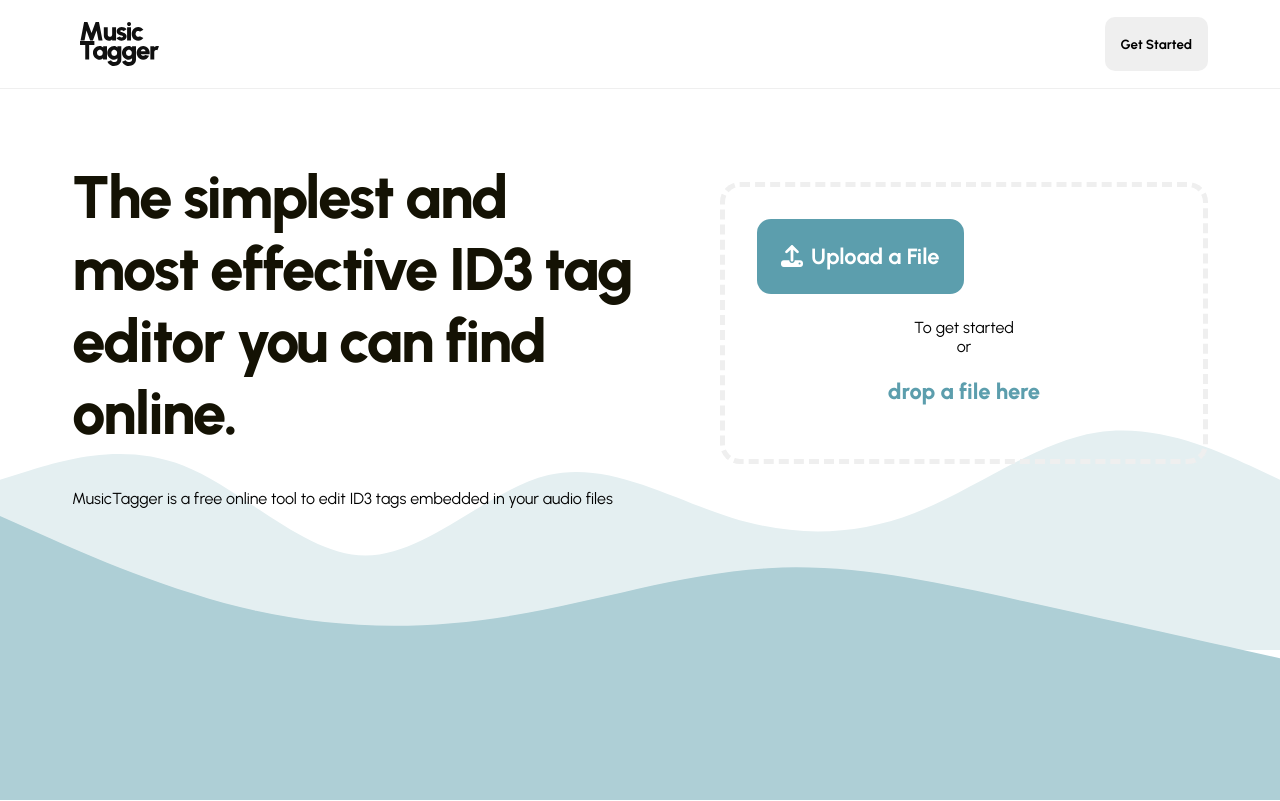
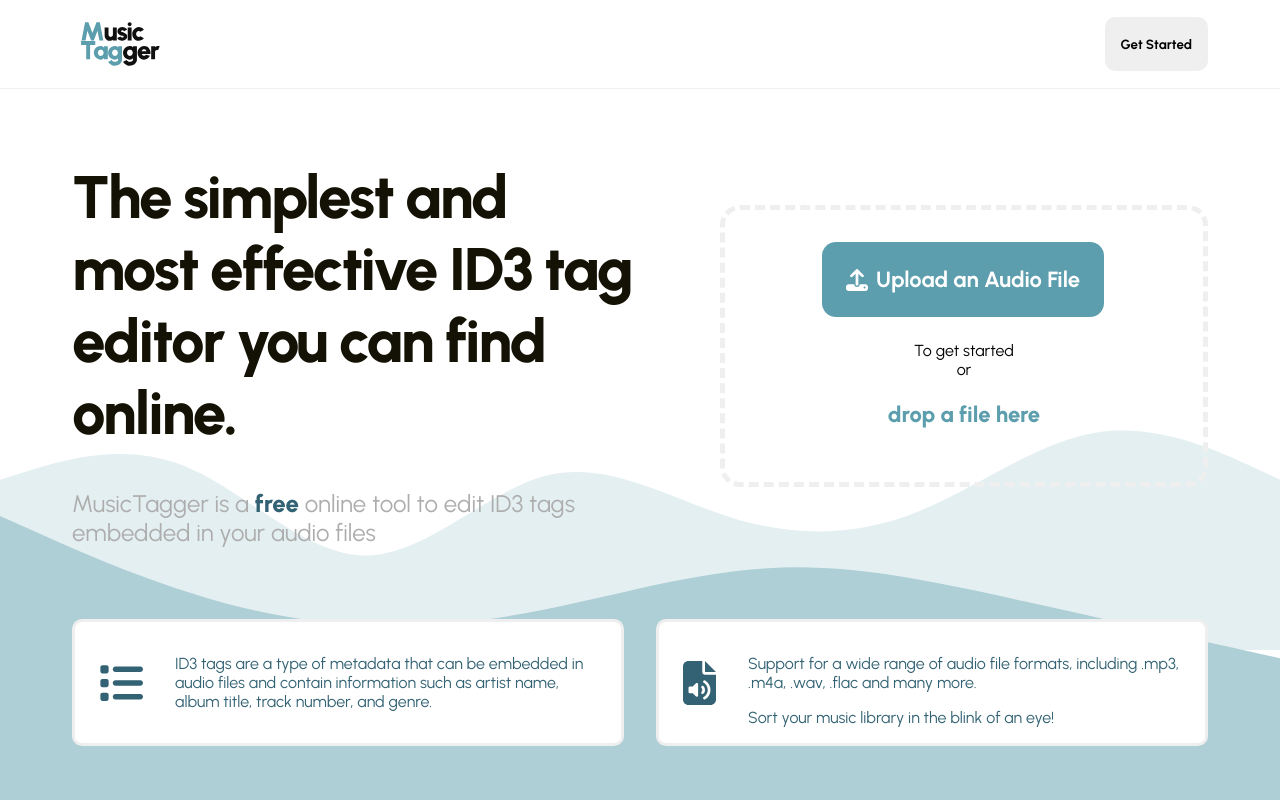
Before and after one commit to catervpillar/musictagger, a React (Create React App) app: page / in a window 1280 px wide. Built offline with nearby package versions, Linux system fonts and the light colour scheme.

Commit message:
added cards in landing page

```diff
--- a/src/components/Home/HomeContent.js
+++ b/src/components/Home/HomeContent.js
@@ -1,5 +1,5 @@
 import { FontAwesomeIcon } from '@fortawesome/react-fontawesome'
-import { faUpload } from '@fortawesome/free-solid-svg-icons'
+import { faUpload, faList, faFileAudio } from '@fortawesome/free-solid-svg-icons'
 
 import classes from './HomeContent.module.css';
 
@@ -7,20 +7,20 @@
     return (
         <>
             <div className={classes.content}>
-                <svg className={`${classes['wave-background']} ${classes.wave1}`} xmlns="http://www.w3.org/2000/svg" viewBox="0 0 1440 320"><path fill="#aecfd6" fill-opacity="1" d="M0,0L48,21.3C96,43,192,85,288,106.7C384,128,480,128,576,112C672,96,768,64,864,58.7C960,53,1056,75,1152,96C1248,117,1344,139,1392,149.3L1440,160L1440,320L1392,320C1344,320,1248,320,1152,320C1056,320,960,320,864,320C768,320,672,320,576,320C480,320,384,320,288,320C192,320,96,320,48,320L0,320Z"></path></svg>
-                {/* <svg className={`${classes['wave-background']} ${classes.wave2}`} xmlns="http://www.w3.org/2000/svg" viewBox="0 0 1440 320"><path fill="#e4eff1" fill-opacity="1" d="M0,288L34.3,261.3C68.6,235,137,181,206,170.7C274.3,160,343,192,411,176C480,160,549,96,617,74.7C685.7,53,754,75,823,90.7C891.4,107,960,117,1029,112C1097.1,107,1166,85,1234,80C1302.9,75,1371,85,1406,90.7L1440,96L1440,320L1405.7,320C1371.4,320,1303,320,1234,320C1165.7,320,1097,320,1029,320C960,320,891,320,823,320C754.3,320,686,320,617,320C548.6,320,480,320,411,320C342.9,320,274,320,206,320C137.1,320,69,320,34,320L0,320Z"></path></svg> */}
-                <svg className={`${classes['wave-background']} ${classes.wave2}`} xmlns="http://www.w3.org/2000/svg" viewBox="0 0 1440 320"><path fill="#e4eff1" fill-opacity="1" d="M0,128L34.3,117.3C68.6,107,137,85,206,112C274.3,139,343,213,411,213.3C480,213,549,139,617,122.7C685.7,107,754,149,823,170.7C891.4,192,960,192,1029,165.3C1097.1,139,1166,85,1234,74.7C1302.9,64,1371,96,1406,112L1440,128L1440,320L1405.7,320C1371.4,320,1303,320,1234,320C1165.7,320,1097,320,1029,320C960,320,891,320,823,320C754.3,320,686,320,617,320C548.6,320,480,320,411,320C342.9,320,274,320,206,320C137.1,320,69,320,34,320L0,320Z"></path></svg>
+
                 <div className={classes.slide}>
                     <div className={classes.slogan}>
                         <h1>The simplest and most effective ID3 tag editor you can find online.</h1>
-                        <p>MusicTagger is a free online tool to edit ID3 tags embedded in your audio files</p>
+                        <p>MusicTagger is a <span>free</span> online tool to edit ID3 tags embedded in your audio files</p>
                     </div>
                     <div className={classes['upload-section']}>
                         <div className={classes['drop-area']}>
-                            <button>
-                                <FontAwesomeIcon icon={faUpload} />
-                                Upload a File
-                            </button>
+                            <div>
+                                <button>
+                                    <FontAwesomeIcon icon={faUpload} />
+                                    Upload an Audio File
+                                </button>
+                            </div>
                             <div className={classes['or-phrase']}>
                                 <p>To get started</p>
                                 <p>or</p>
@@ -29,6 +29,26 @@
                         </div>
                     </div>
                 </div>
+
+                <div className={classes['cards-container']}>
+                    <div className={classes.card}>
+                        <FontAwesomeIcon icon={faList} className={classes.icon} />
+                        <p>ID3 tags are a type of metadata that can be embedded in audio files and contain information such as artist name, album title, track number, and genre.</p>
+                    </div>
+
+                    <div className={classes.card}>
+                        <FontAwesomeIcon icon={faFileAudio} className={classes.icon} />
+                        <div>
+                            <p> Support for a wide range of audio file formats, including .mp3, .m4a, .wav, .flac and many more.</p>
+                            <p style={{ margin: 0 }}>Sort your music library in the blink of an eye!</p>
+                        </div>
+                    </div>
+                </div>
+
+
+                <svg className={`${classes['wave-background']} ${classes.wave1}`} xmlns="http://www.w3.org/2000/svg" viewBox="0 0 1440 320"><path fill="#aecfd6" fill-opacity="1" d="M0,0L48,21.3C96,43,192,85,288,106.7C384,128,480,128,576,112C672,96,768,64,864,58.7C960,53,1056,75,1152,96C1248,117,1344,139,1392,149.3L1440,160L1440,320L1392,320C1344,320,1248,320,1152,320C1056,320,960,320,864,320C768,320,672,320,576,320C480,320,384,320,288,320C192,320,96,320,48,320L0,320Z"></path></svg>
+                {/* <svg className={`${classes['wave-background']} ${classes.wave2}`} xmlns="http://www.w3.org/2000/svg" viewBox="0 0 1440 320"><path fill="#e4eff1" fill-opacity="1" d="M0,288L34.3,261.3C68.6,235,137,181,206,170.7C274.3,160,343,192,411,176C480,160,549,96,617,74.7C685.7,53,754,75,823,90.7C891.4,107,960,117,1029,112C1097.1,107,1166,85,1234,80C1302.9,75,1371,85,1406,90.7L1440,96L1440,320L1405.7,320C1371.4,320,1303,320,1234,320C1165.7,320,1097,320,1029,320C960,320,891,320,823,320C754.3,320,686,320,617,320C548.6,320,480,320,411,320C342.9,320,274,320,206,320C137.1,320,69,320,34,320L0,320Z"></path></svg> */}
+                <svg className={`${classes['wave-background']} ${classes.wave2}`} xmlns="http://www.w3.org/2000/svg" viewBox="0 0 1440 320"><path fill="#e4eff1" fill-opacity="1" d="M0,128L34.3,117.3C68.6,107,137,85,206,112C274.3,139,343,213,411,213.3C480,213,549,139,617,122.7C685.7,107,754,149,823,170.7C891.4,192,960,192,1029,165.3C1097.1,139,1166,85,1234,74.7C1302.9,64,1371,96,1406,112L1440,128L1440,320L1405.7,320C1371.4,320,1303,320,1234,320C1165.7,320,1097,320,1029,320C960,320,891,320,823,320C754.3,320,686,320,617,320C548.6,320,480,320,411,320C342.9,320,274,320,206,320C137.1,320,69,320,34,320L0,320Z"></path></svg>
             </div>
         </>
     );
--- a/src/components/Home/HomeContent.module.css
+++ b/src/components/Home/HomeContent.module.css
@@ -13,11 +13,11 @@
 }
 
 .wave1 {
-    z-index: 0;
+    z-index: -1;
 }
 
 .wave2 {
-    z-index: -1;
+    z-index: -2;
     transform: translateY(-150px);
 }
 
@@ -34,6 +34,16 @@
 .slogan h1 {
     font-size: 60px;
     letter-spacing: -2px;
+}
+
+.slogan p {
+    font-size: 24px;
+    color: var(--color-gray-300);
+}
+
+.slogan span {
+    font-weight: 800;
+    color: var(--color-secondary-100);
 }
 
 .upload-section {
@@ -67,6 +77,7 @@
     gap: 0.5rem;
     transition: all 0.3s ease-out;
     outline: none;
+    transform: translateX(65px);
 }
 
 .drop-area button:hover {
@@ -85,3 +96,29 @@
     font-size: 22px;
     color: var(--color-primary-100);
 }
+
+
+.cards-container {
+    margin-top: 3rem;
+    display: flex;
+    align-items: center;
+    justify-content: space-between;
+    gap: 2rem;
+}
+
+.cards-container .card {
+    /* background: pink; */
+    background-color: #fff;
+    width: 50%;
+    border: 3px solid var(--color-gray-100);
+    border-radius: 10px;
+    padding: 1rem 1.5rem;
+    display: flex;
+    align-items: center;
+    gap: 2rem;
+    color: var(--color-secondary-100);
+}
+
+.cards-container .card .icon {
+    font-size: 44px;
+}
--- a/src/components/layout/MainNavigation.js
+++ b/src/components/layout/MainNavigation.js
@@ -1,6 +1,6 @@
 import { Link, NavLink } from 'react-router-dom';
 
-import logo from '../../assets/logo/music-tagger-logo.svg';
+import logo from '../../assets/logo/music-tagger-logo-colored.svg';
 
 import classes from './MainNavigation.module.css';
 
```
Also changed, not shown: src/assets/logo/music-tagger-logo-colored.svg (added).
